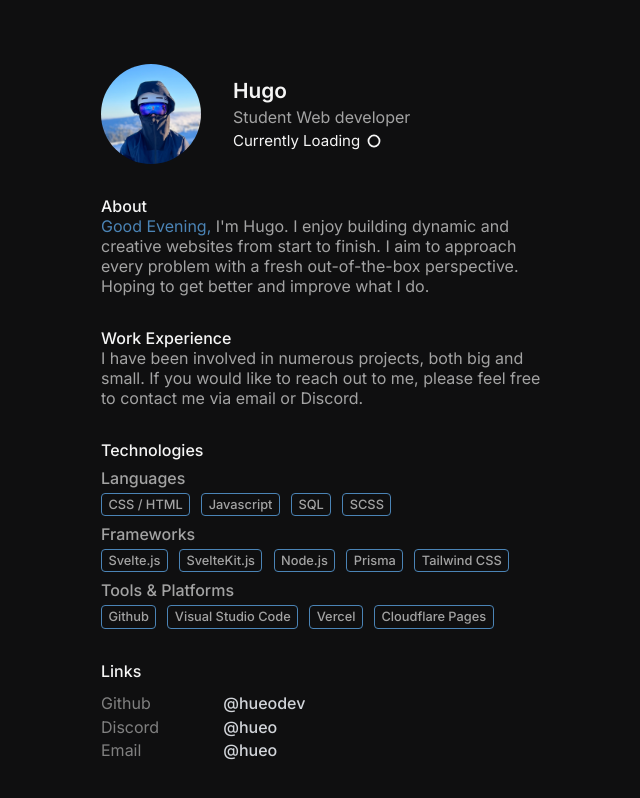
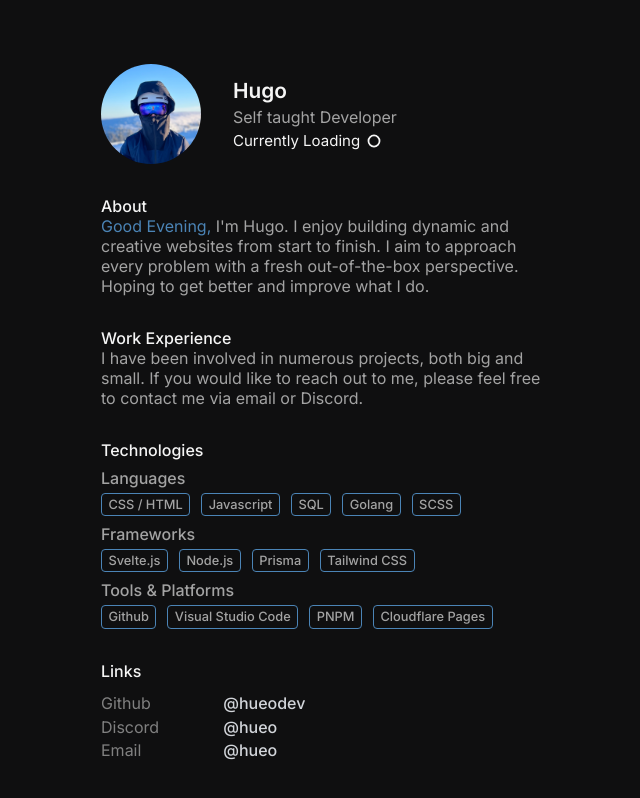
Before and after one commit to hueodev/web, a SvelteKit app: page / in a window 1280 px wide. Shown: the whole page, without its empty margins (315-955 px from the left). Built offline with nearby package versions, Linux system fonts and the light colour scheme; no server answers.

Commit message:
refactor: skills

```diff
--- a/src/components/Contact.svelte
+++ b/src/components/Contact.svelte
@@ -3,7 +3,7 @@
   <div class="content-links">
     <p>Github</p><a href="https://github.com/hueodev" target="_blank">@hueodev</a>
     <p>Discord</p><a href="https://discordapp.com/users/420661585007083520" target="_blank">@hueo</a>
-    <p>Email</p><a href="mailto:hello@hueo.dev" target="_blank">@hueo</a>
+    <p>Email</p><a href="/">@hueo</a>
   </div>
 </div>
 
--- a/src/components/Header.svelte
+++ b/src/components/Header.svelte
@@ -7,7 +7,7 @@
     <img src="/img.png" alt="" />
     <div class="info">
       <h1>Hugo</h1>
-      <p>Student Web developer</p>
+      <p>Self taught Developer</p>
       <RichPresence />
     </div>
   </div>
--- a/src/components/Tools.svelte
+++ b/src/components/Tools.svelte
@@ -6,12 +6,12 @@
       <a href="https://" target="_blank">CSS / HTML</a>
       <a href="https://developer.mozilla.org/en-US/docs/Web/JavaScript" target="_blank">Javascript</a>
       <a href="https://developer.mozilla.org/en-US/docs/Glossary/SQL" target="_blank">SQL</a>
+      <a href="https://go.dev/" target="_blank">Golang</a>
       <a href="https://sass-lang.com" target="_blank">SCSS</a>
     </div>
     <h1>Frameworks</h1>
     <div class="content-frame">
       <a href="https://svelte.dev" target="_blank">Svelte.js</a>
-      <a href="https://kit.svelte.dev" target="_blank">SvelteKit.js</a>
       <a href="https://nodejs.org" target="_blank">Node.js</a>
       <a href="https://www.prisma.io" target="_blank">Prisma</a>
       <a href="https://tailwindcss.com" target="_blank">Tailwind CSS</a>
@@ -20,7 +20,7 @@
     <div class="content-tools">
       <a href="https://github.com" target="_blank">Github</a>
       <a href="https://code.visualstudio.com" target="_blank">Visual Studio Code</a>
-      <a href="https://vercel.com" target="_blank">Vercel</a>
+      <a href="https://pnpm.io/" target="_blank">PNPM</a>
       <a href="https://pages.cloudflare.com" target="_blank">Cloudflare Pages</a>
     </div>
   </div>
```
